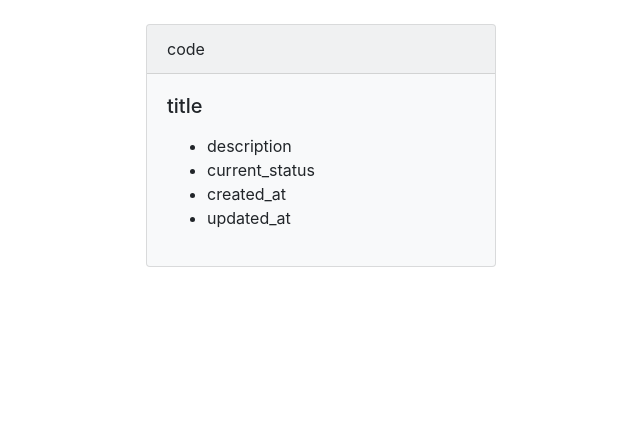
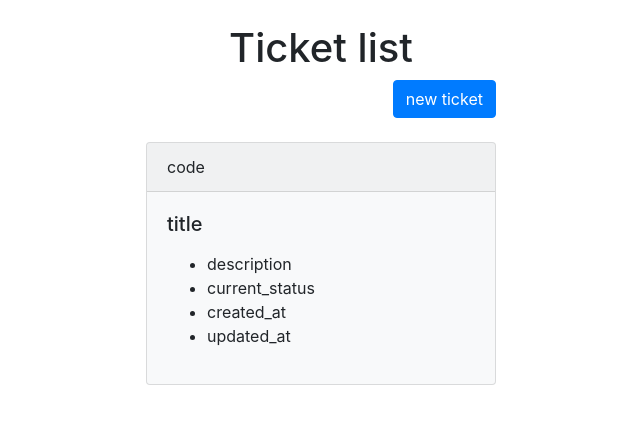
Before and after one commit to mcueto/ticket_support, a Django app: page /tickets/list in a window 1280 px wide. Shown: the top 424 px of the page, without its empty margins (319-959 px from the left). Run offline with Django 3.2, Linux system fonts and the light colour scheme; parts of the project's set-up code (start-up, migrations or seed data) failed here and were passed over; some libraries are stand-ins or nearby versions.

Commit message:
Minor changes to tickets list template
- Add button link to tickets-create url
- Add h1 header to template

```diff
--- a/templates/tickets/list.html
+++ b/templates/tickets/list.html
@@ -29,11 +29,21 @@
     <div class="row">
       <div class="col-md-4 offset-md-4 mt-4">
 
+        <h1 class="text-center">
+          Ticket list
+        </h1>
+
+        <div class="text-right mb-4">
+          <a class="btn btn-primary" href="{% url 'tickets_create' %}">
+            new ticket
+          </a>
+        </div>
+
         <div ng-app="app" ng-controller="AppController">
           <div class="ticket-list">
 
             {% verbatim %}
-            <div class="card bg-light mb-3" ng-repeat="ticket in tickets">
+            <div class="card bg-light mb-4" ng-repeat="ticket in tickets">
               <div class="card-header">{{ ticket.code }}</div>
               <div class="card-body">
                 <h5 class="card-title">{{ ticket.title }}</h5>
```
